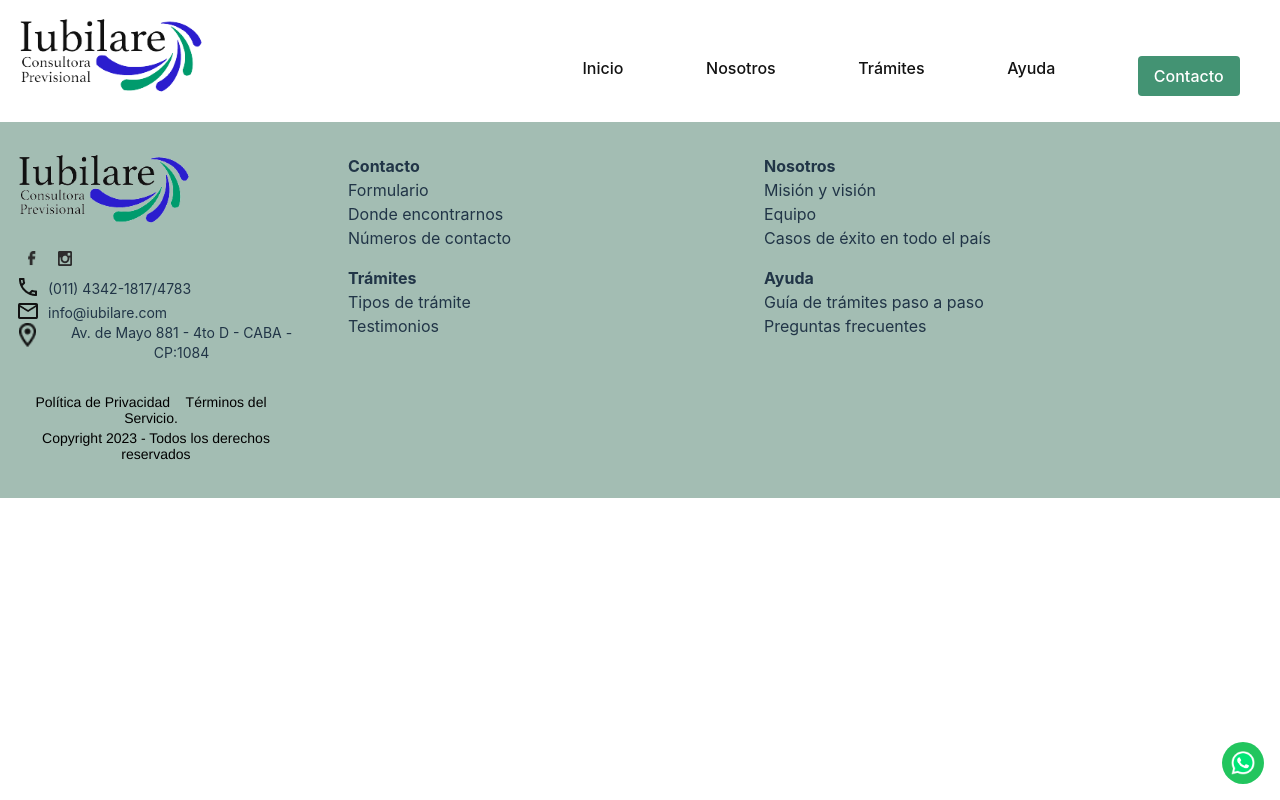
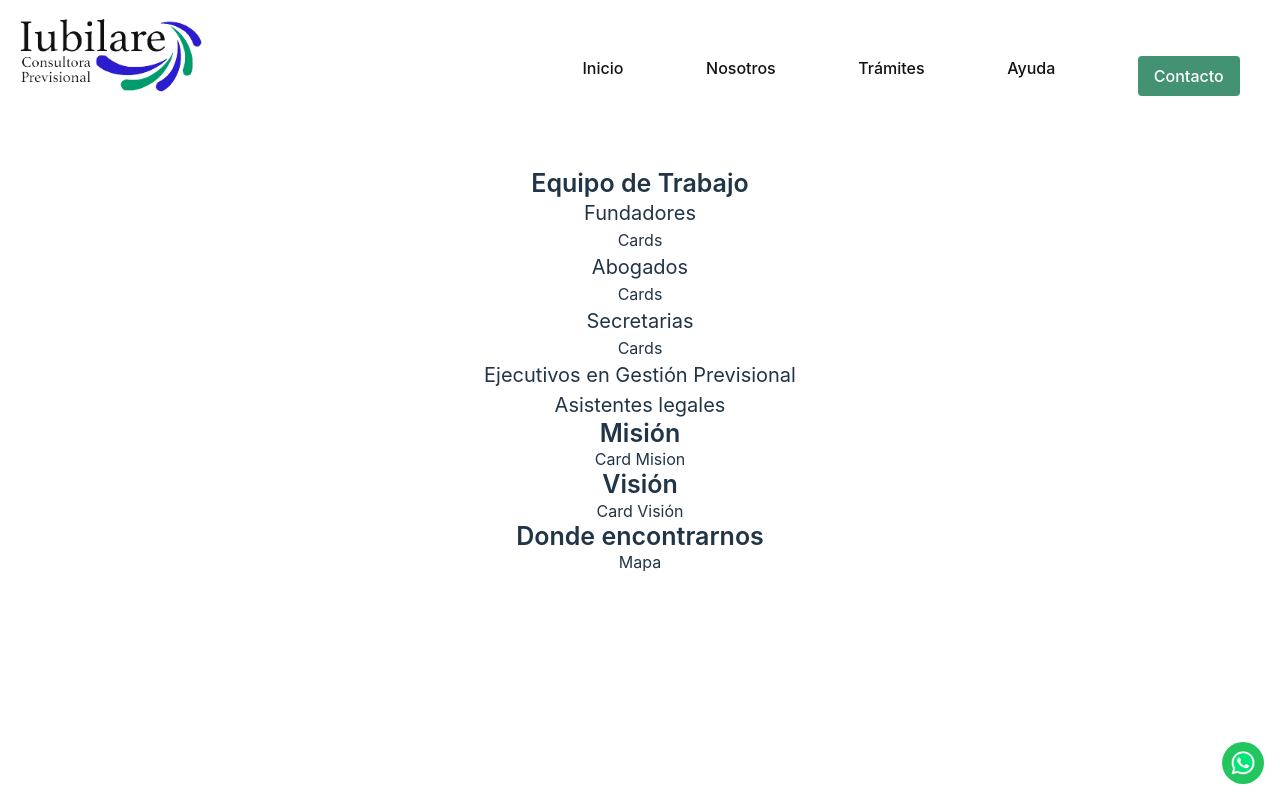
Before and after one commit to FooTalent/iubilare, a React (Vite) app: page /nosotros in a window 1280 px wide. Shown: the top 800 px of the page. Built offline with nearby package versions, Linux system fonts and the light colour scheme.

Commit message:
feature/ Nosotros General structure

```diff
--- a/src/App.tsx
+++ b/src/App.tsx
@@ -6,6 +6,9 @@ import Navbar from './components/navbar/Navbar';
 import WhatsappButton from './components/whatsappButton/WhatsappButton';
 import Footer from './components/footer/Footer';
 import Home from './views/Home';
+import Nosotros from './views/Nosotros';
+import Tramites from './views/Tramites';
+import Ayuda from './views/Ayuda';
 
 function App() {
 
@@ -16,7 +19,11 @@ function App() {
         <WhatsappButton/>
         <Routes>
           <Route path="/" element={<Home/>}></Route>
+          <Route path='/nosotros' element={<Nosotros/>}></Route>
+          <Route path="/tramites" element={<Tramites/>}></Route>
+          <Route path="/ayuda" element={<Ayuda/>}></Route>
         </Routes>
+
         <Footer></Footer>
     </>
   )
--- a/src/components/navbar/Navbar.tsx
+++ b/src/components/navbar/Navbar.tsx
@@ -2,8 +2,12 @@
     import CloseIcon from "@mui/icons-material/Close";
     import { useState } from "react";
 
+
+
 export default function Navbar() {
     const [isOpen, setIsOpen] = useState(false);
+
+
     return (
         <>
             <div className="flex flex-wrap justify-between w-full h-[64px] shadow-md md:h-[112px] items-center mb-[10px] pl-[17px] pt-[7px] pb-[8px] md:shadow-md">
@@ -39,25 +43,25 @@ export default function Navbar() {
                         <span>
                             {/* se agregaron las clases active:text-active-green para el color cuando activas el link en version mobile*/}
                             {/* se agregaron las clases hover:text-inherit para eliminar el violet como color por defecto de los tags a*/}
-                        <a  className="group active:text-active-green hover:text-inherit" href="#">Inicio
+                        <a  className="group active:text-active-green hover:text-inherit" href="/">Inicio
                         <div className="md:bg-active-green md:h-[2.3px] md:w-0 md:group-hover:w-full md:transition-all md:duration-500"></div>
                         </a>
                         </span>
 
                     </li>
                     <li>
-                        <a className="group active:text-active-green hover:text-inherit" href="#">Nosotros
+                        <a className="group active:text-active-green hover:text-inherit" href="/nosotros">Nosotros
                         <div className="md:bg-active-green md:h-[2.3px] md:w-0 md:group-hover:w-full md:transition-all md:duration-500"></div>
                         </a>
                     </li>
                     <li>
-                        <a className="group active:text-active-green hover:text-inherit" href="#">Trámites
+                        <a className="group active:text-active-green hover:text-inherit" href="/tramites">Trámites
                         <div className="md:bg-active-green md:h-[2.3px] md:w-0 md:group-hover:w-full md:transition-all md:duration-500"></div>
                         </a>
                     </li>
 
                     <li>
-                        <a className="group active:text-active-green hover:text-inherit" href="#">Ayuda
+                        <a className="group active:text-active-green hover:text-inherit" href="/ayuda">Ayuda
                         <div className="md:bg-active-green md:h-[2.3px] md:w-0 md:group-hover:w-full md:transition-all md:duration-500"></div>
                         </a>
                     </li>
--- /dev/null
+++ b/src/views/Ayuda.tsx
@@ -0,0 +1,10 @@
+
+
+export default function Ayuda (){
+
+
+    return (
+        <>
+        </>
+    )
+}
--- /dev/null
+++ b/src/views/Nosotros.tsx
@@ -0,0 +1,55 @@
+
+
+
+export default function Nosotros () {
+
+
+
+    return (
+        <>
+            {/* Separador 48px */}
+            <div className="min-h-[48px]"></div>
+
+            <div>
+                <div>
+                    <h1 className="font-semibold text-[25px]" >Equipo de Trabajo</h1>
+                </div>
+                <div>
+                    <h3 className="text-[20px]">Fundadores</h3>
+                    <div>Cards</div>
+                </div>
+                <div>
+                    <h3 className="text-[20px]">Abogados</h3>
+                    <div>Cards</div>
+                </div>
+                <div>
+                    <h3 className="text-[20px]">Secretarias</h3>
+                    <div>Cards</div>
+                </div>
+                <div>
+                    <h3 className="text-[20px]">Ejecutivos en Gestión Previsional</h3>
+                    <div></div>
+                </div>
+                <div>
+                    <h3  className="text-[20px]">Asistentes legales</h3>
+                    <div></div>
+                </div>
+
+                <div>
+                    <h1 className="font-semibold text-[25px]" >Misión</h1>
+                    <div>Card Mision</div>
+                </div>
+                <div>
+                    <h1 className="font-semibold text-[25px]" >Visión</h1>
+                    <div>Card Visión</div>
+                </div>
+                <div>
+                    <h1 className="font-semibold text-[25px]" >Donde encontrarnos</h1>
+                    <div className="min-w-[328px] min-h-[318px]">Mapa</div>
+                </div>
+
+            </div>
+        </>
+    )
+
+};
--- /dev/null
+++ b/src/views/Tramites.tsx
@@ -0,0 +1,12 @@
+
+
+export default function Tramites (){
+
+
+
+    return (
+        <>
+        </>
+    )
+
+}
```
